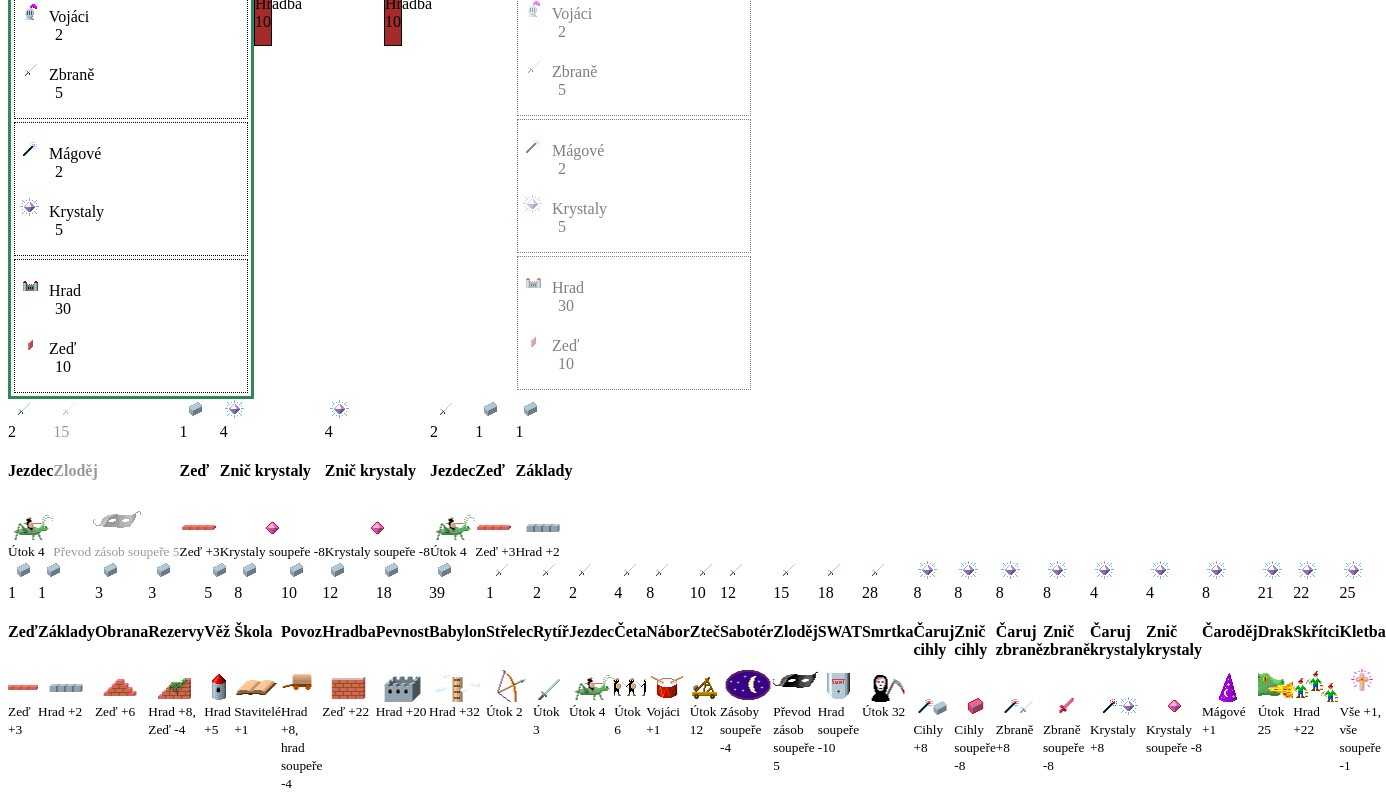
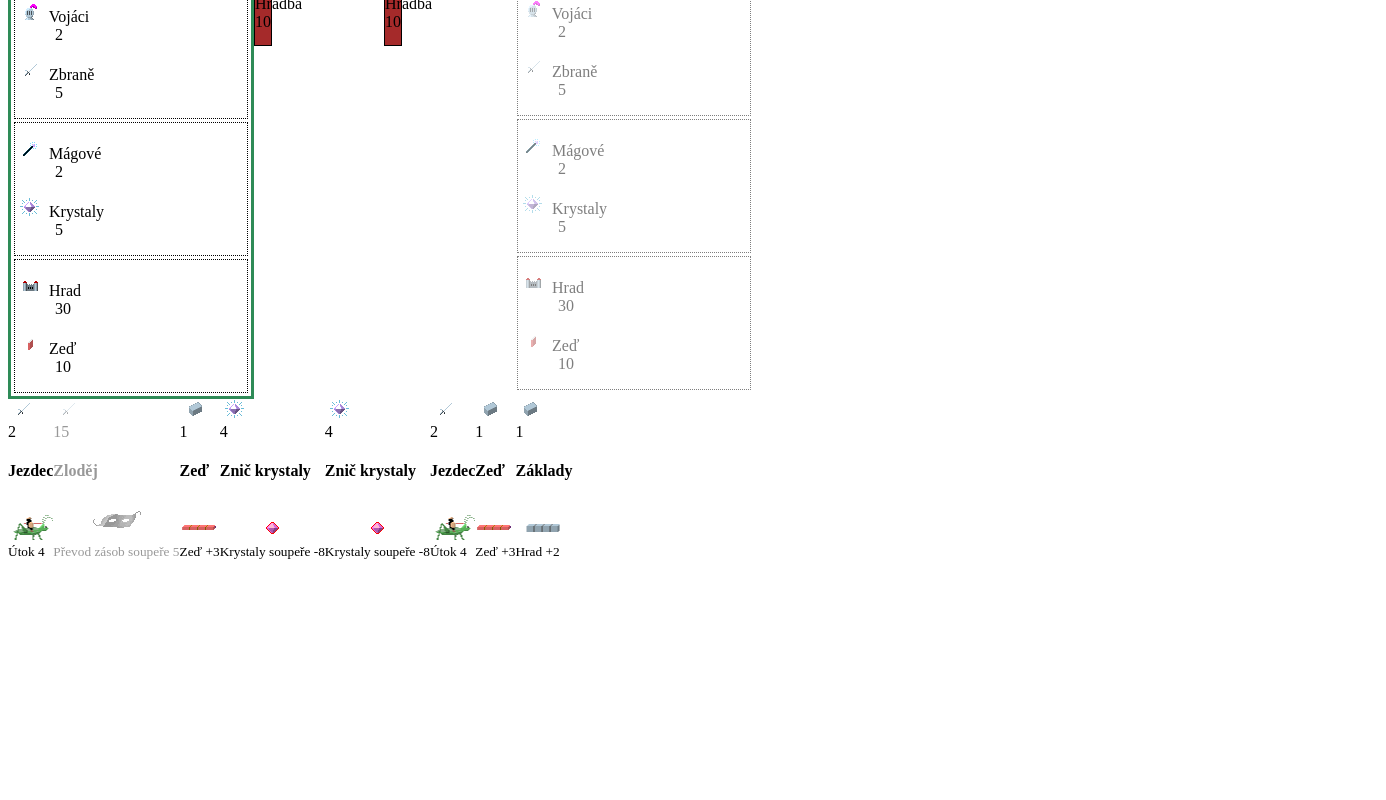
Before and after one commit to mhujer/ants, a React (Vite) app: page / in a window 1280 px wide. Shown: the part 166-966 px from the top of the page, 1386 px wide, since content can reach past the window. After the commit the page ends 800 px from the top, so only its background shows below. Built offline with nearby package versions, Linux system fonts and the light colour scheme.

Commit message:
[ci skip] sounds

```diff
--- a/src/App.tsx
+++ b/src/App.tsx
@@ -23,9 +23,9 @@ const App: React.FC = () => {
                     type: 'SOUND_PLAYED',
                 });
                 // deal new card
-                setTimeout(() => {
-                    playSound(Sound.CARD_PLAYED);
-                }, 500);
+                //setTimeout(() => {
+                //    playSound(Sound.CARD_PLAYED);
+                //}, 500);
             }
         }, 500);
     }, [gameState.playSound]);
@@ -63,8 +63,8 @@ const App: React.FC = () => {
 
     const playerOnTurnData = gameState.playerOnTurn === Player.BLACK_ANTS ? gameState.playerBlack : gameState.playerRed;
 
-    const allCards = cardDefinitions.map((cardDefinition) => new Card(cardDefinition));
-    const allCardsComponents = allCards.map((card) => <CardComponent card={card} key={card.getId()} />);
+    //const allCards = cardDefinitions.map((cardDefinition) => new Card(cardDefinition));
+    //const allCardsComponents = allCards.map((card) => <CardComponent card={card} key={card.getId()} />);
 
     return (
         <>
@@ -108,7 +108,7 @@ const App: React.FC = () => {
                 playCardHandler={(card: Card) => playCard(card)}
                 discardCardHandler={(card: Card) => discardCard(card)}
             />
-            <div style={{ display: 'flex', flexDirection: 'row' }}>{allCardsComponents}</div>
+            {/*<div style={{ display: 'flex', flexDirection: 'row' }}>{allCardsComponents}</div>*/}
         </>
     );
 };
--- a/src/GameStateReducer.tsx
+++ b/src/GameStateReducer.tsx
@@ -199,6 +199,13 @@ export const gameStateReducer = (gameState: Draft<GameState>, action: GameAction
                 }
             }
 
+            // if the attack overflows from wall to castle, play sound of castle being destroyed
+            if (cardDefinition.sound === Sound.DESTROY_WALL && wasCastleAttacked) {
+                gameState.playSound = Sound.DESTROY_CASTLE;
+            } else {
+                gameState.playSound = cardDefinition.sound;
+            }
+
             // draw a new card
             gameState.lastPlayedCard = card;
             const playedCardIndex = playerState.cards.indexOf(card);
@@ -206,9 +213,11 @@ export const gameStateReducer = (gameState: Draft<GameState>, action: GameAction
 
             if (playerState.castle >= 100) {
                 gameState.playerWon = gameState.playerOnTurn;
+                gameState.playSound = Sound.FANFARE;
             }
             if (opponentState.castle <= 0) {
                 gameState.playerWon = gameState.playerOnTurn;
+                gameState.playSound = Sound.FANFARE;
             }
 
             // next turn
@@ -219,13 +228,6 @@ export const gameStateReducer = (gameState: Draft<GameState>, action: GameAction
             nextPlayerState.crystals += nextPlayerState.mages;
 
             gameState.playerOnTurn = gameState.playerOnTurn === Player.BLACK_ANTS ? Player.RED_ANTS : Player.BLACK_ANTS;
-
-            // if the attack overflows from wall to castle, play sound of castle being destroyed
-            if (cardDefinition.sound === Sound.DESTROY_WALL && wasCastleAttacked) {
-                gameState.playSound = Sound.DESTROY_CASTLE;
-            } else {
-                gameState.playSound = cardDefinition.sound;
-            }
 
             break;
         }
```
